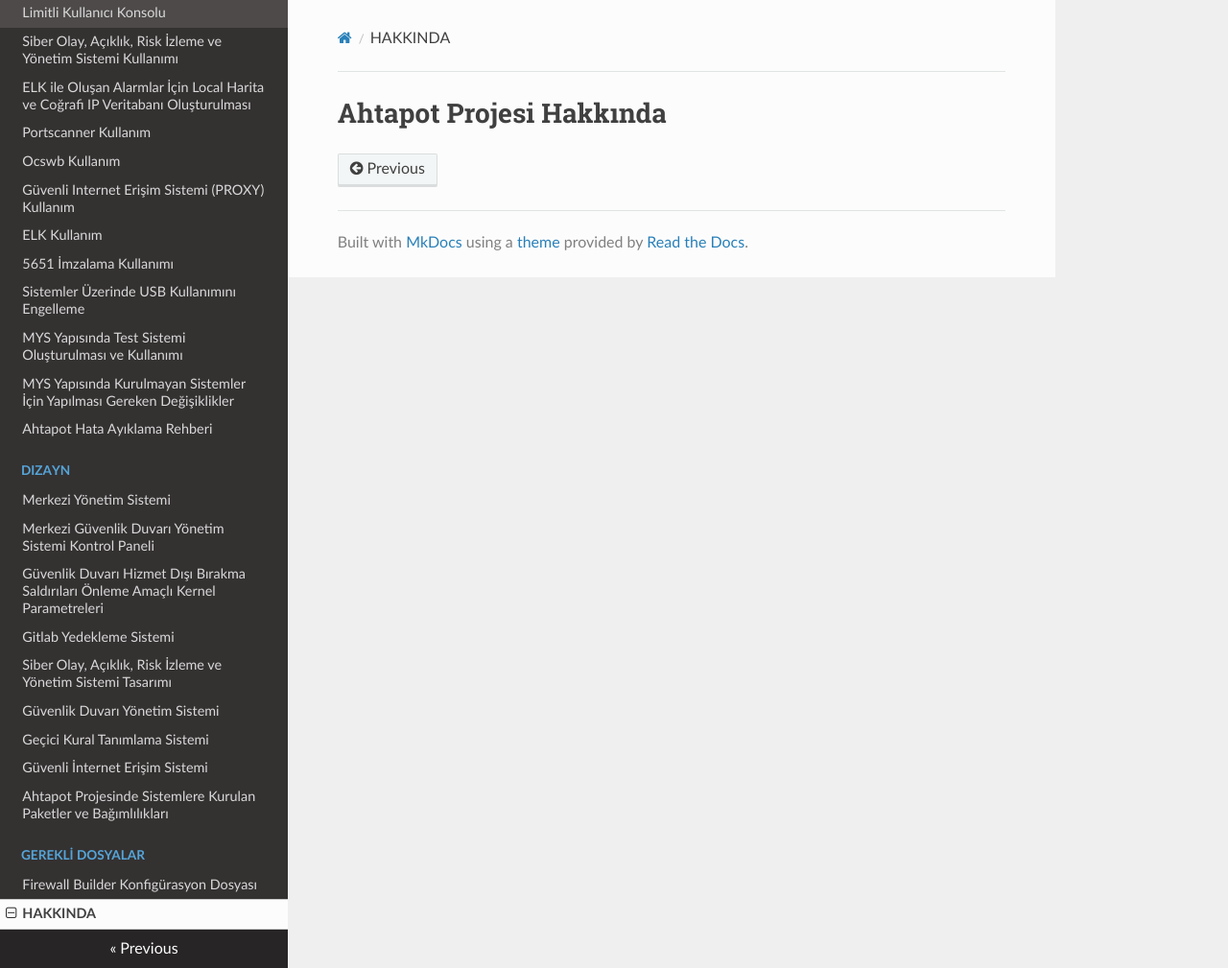
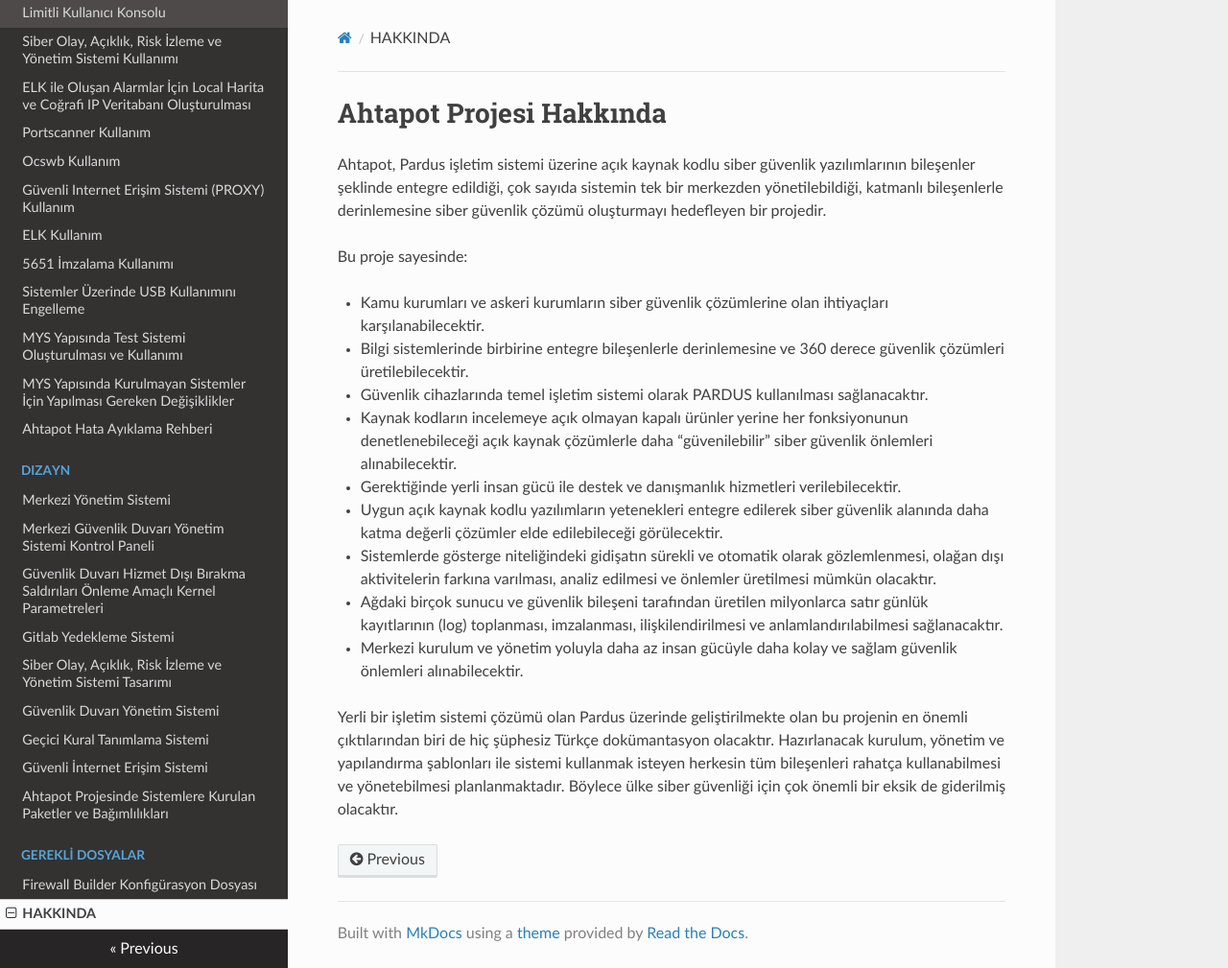
Before and after one commit to Pardus-Ahtapot/Dokumanlar, an MkDocs documentation site: the page built from docs/hakkinda.md, in a window 1280 px wide and 1009 px high. Shown: the whole window at 96% size. Built offline with MkDocs 1.6.1, drawn with Linux system fonts in a browser that asks for light colours; nearby versions of some CDN libraries; old or Windows-style settings are respelled for this version of MkDocs.

Commit message:
hakkinda.md sayfasının içeriği oluşturuldu
http://www.pardus.org.tr/projeler/ahtapot/ adresindeki bilgiler ile hakkinda.md sayfasının içeriği oluşturuldu

```diff
--- a/docs/hakkinda.md
+++ b/docs/hakkinda.md
@@ -1 +1,17 @@
 # Ahtapot Projesi Hakkında
+
+Ahtapot, Pardus işletim sistemi üzerine açık kaynak kodlu siber güvenlik yazılımlarının bileşenler şeklinde entegre edildiği, çok sayıda sistemin tek bir merkezden yönetilebildiği, katmanlı bileşenlerle derinlemesine siber güvenlik çözümü oluşturmayı hedefleyen bir projedir.
+
+Bu proje sayesinde:
+
+* Kamu kurumları ve askeri kurumların siber güvenlik çözümlerine olan ihtiyaçları karşılanabilecektir.
+* Bilgi sistemlerinde birbirine entegre bileşenlerle derinlemesine ve 360 derece güvenlik çözümleri üretilebilecektir.
+* Güvenlik cihazlarında temel işletim sistemi olarak PARDUS kullanılması sağlanacaktır.
+* Kaynak kodların incelemeye açık olmayan kapalı ürünler yerine her fonksiyonunun denetlenebileceği açık kaynak çözümlerle daha "güvenilebilir" siber güvenlik önlemleri alınabilecektir.
+* Gerektiğinde yerli insan gücü ile destek ve danışmanlık hizmetleri verilebilecektir.
+* Uygun açık kaynak kodlu yazılımların yetenekleri entegre edilerek siber güvenlik alanında daha katma değerli çözümler elde edilebileceği görülecektir.
+* Sistemlerde gösterge niteliğindeki gidişatın sürekli ve otomatik olarak gözlemlenmesi, olağan dışı aktivitelerin farkına varılması, analiz edilmesi ve önlemler üretilmesi mümkün olacaktır.
+* Ağdaki birçok sunucu ve güvenlik bileşeni tarafından üretilen milyonlarca satır günlük kayıtlarının (log) toplanması, imzalanması, ilişkilendirilmesi ve anlamlandırılabilmesi sağlanacaktır.
+* Merkezi kurulum ve yönetim yoluyla daha az insan gücüyle daha kolay ve sağlam güvenlik önlemleri alınabilecektir.
+
+Yerli bir işletim sistemi çözümü olan Pardus üzerinde geliştirilmekte olan bu projenin en önemli çıktılarından biri de hiç şüphesiz Türkçe dokümantasyon olacaktır. Hazırlanacak kurulum, yönetim ve yapılandırma şablonları ile sistemi kullanmak isteyen herkesin tüm bileşenleri rahatça kullanabilmesi ve yönetebilmesi planlanmaktadır. Böylece ülke siber güvenliği için çok önemli bir eksik de giderilmiş olacaktır.
```
